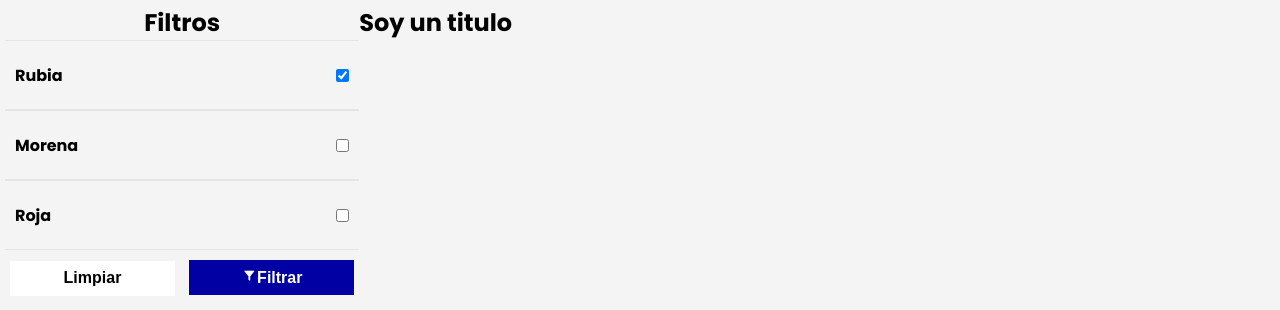
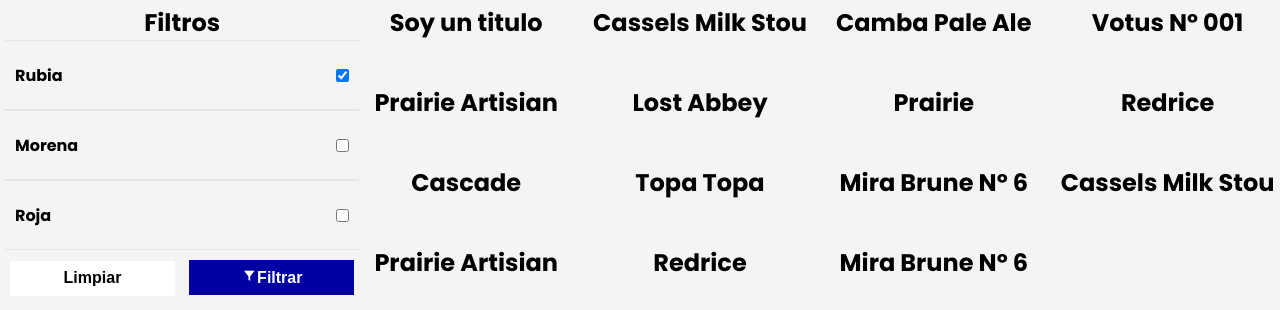
Before and after one commit to gilex1x/test-frontend, a plain HTML site: page index.html in a window 1280 px wide. Both pictures are taken after a click on the checkbox 342 px from the left and 173 px from the top of the page. Shown: the part 98-408 px from the top of the page. Drawn offline with Linux system fonts and the light colour scheme; files whose address does not match are found by name.

Commit message:
[ADD]Cambios de aldemar

```diff
--- a/index.html
+++ b/index.html
@@ -24,7 +24,7 @@
                 <h2>Filtros</h2>
                 <ul class="filtro-list">
                     <li class="filtro-list__item">
-                        <strong>Rubia</strong><input id="1" type="checkbox" value="1" onchange='filtro.handleChange(this)'/>
+                        <strong>Rubia</strong><input id="1" type="checkbox" value="1" />
                     </li>
                     <li class="filtro-list__item">
                         <strong>Morena </strong><input id="2" type="checkbox" value="2" />
--- a/public/scripts/filter.js
+++ b/public/scripts/filter.js
@@ -1,6 +1,5 @@
 let ids = [];
-let products = {
-  products: [
+let products = [
   {
     name: "Cassels Milk Stou",
     description: "Cassels & Sons Brewing. Cerveza porter y stout.",
@@ -71,12 +70,19 @@
     img: "mira.png",
     filterId: 1,
   },
-  ],
-};
+];
+
+function mostrarProductosFiltrados(product) {
+  let mostrar = document.createElement("h1");
+  let mostrarcervez = document.createTextNode(product.name);
+  mostrar.appendChild(mostrarcervez);
+  document.getElementById("content").appendChild(mostrar);
+}
 class Filter {
   constructor(data) {
     this.data = data;
     this.render();
+    this.handleChange();
   }
 
   render() {
@@ -86,9 +92,41 @@
     //buscamos el elemento content y le agregamos el titulo
     document.getElementById("content").appendChild(titulo);
     console.log(titulo);
+    // function mostrar(producto){
+    //   //do somehting
+    //   console.log(producto)
+    // }
+    // products.m
+
+    products.map(function (product) {
+      console.log(product.price);
+      //mostrar el nombre  de los productos con html
+      mostrarProductosFiltrados(product);
+    });
   }
 
-  handleChange(check) {
+  handleChange() {
+    let click = document.getElementById("1");
+    console.log(click);
+
+    let check = document.getElementById("click");
+    click.addEventListener("click", function (event) {
+      //event.target.value
+      for (let i = 0; i < products.length; i++) {
+        let cerveza = products[i];
+        //products[i]
+        /*
+        if(a==b){
+          do something
+        }
+         */
+        if (cerveza.filterId == event.target.value) {
+          mostrarProductosFiltrados(cerveza);
+        }
+      }
+      console.log(event.target.value);
+    });
+
     /*
       aca debes revisar que botonoes están check
        */
@@ -104,7 +142,7 @@
   responsiveMenu() {
     //Esto es para mobile, IGNORAR
     let menu = document.getElementById("filtroMenu");
-    menu.classList.toggle("isActive");
+    menu.classList.toggle("isActive"); //
   }
 }
 
```
Lines whose indentation alone changed are shown as unchanged.
